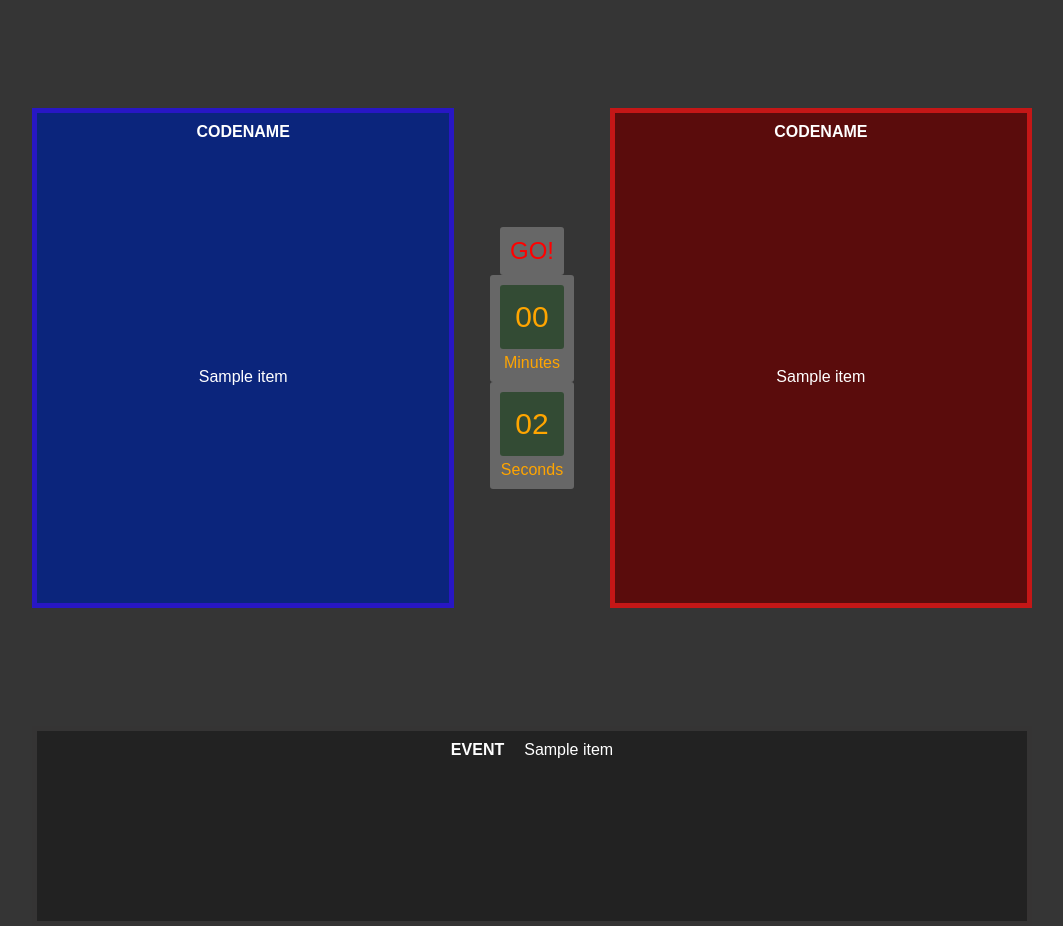
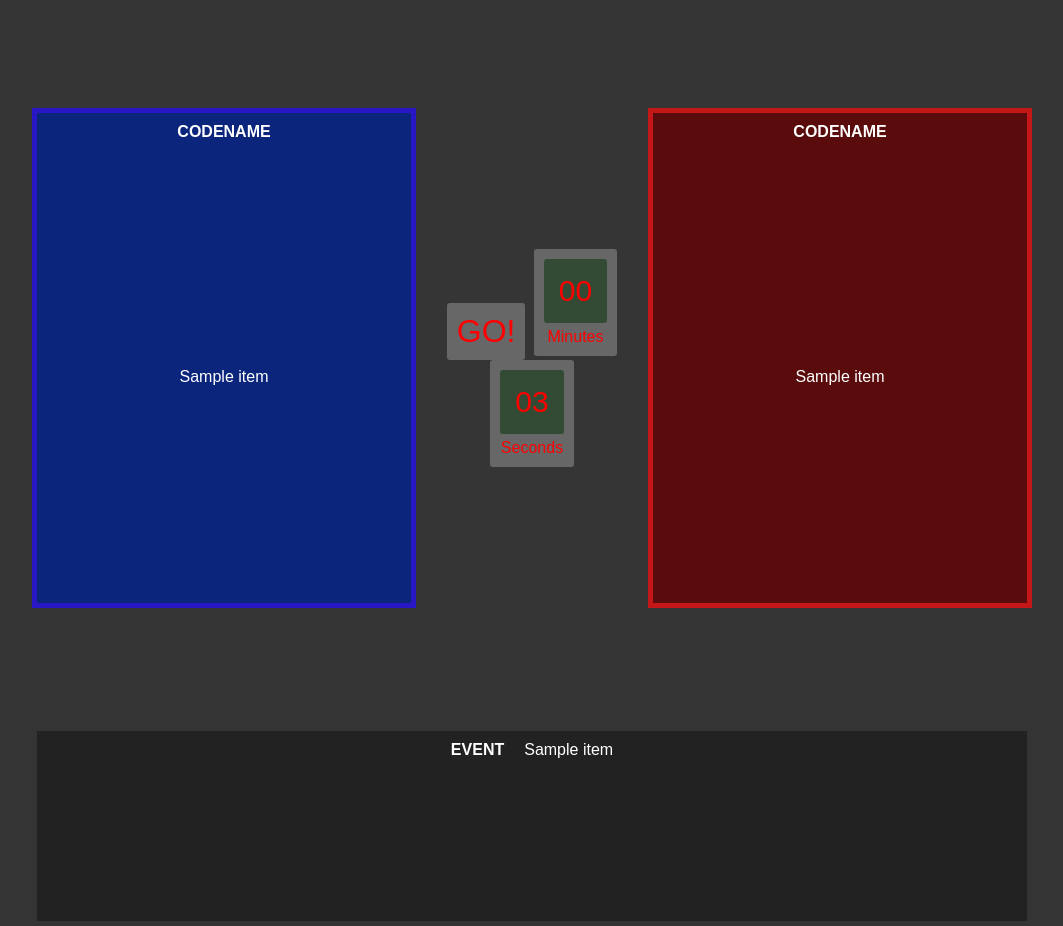
Before and after one commit to Software-Engineering-Spring-2022/Server_Code, a Flask app: template templates/actionScreen.html in a window 1280 px wide. Shown: the whole page, without its empty margins (108-1171 px from the left). Run offline with Flask 2, Linux system fonts and the light colour scheme; the template is opened without the code that fills it: most values are stand-ins (such as "Sample title", 1, 10 or a date in 2020); data that the repository does not hold is empty; parts of the project's set-up code (start-up, migrations or seed data) failed here and were passed over; some libraries are stand-ins or nearby versions.

Commit message:
Timer and actionscreen update

```diff
--- a/templates/actionScreen.html
+++ b/templates/actionScreen.html
@@ -12,7 +12,7 @@
 
 		.BLUE {
 			position: relative;
-			width: 33vw;
+			width: 30vw;
 			height: 500px;
 			background-color: rgb(11, 37, 124);
 			border: 5px solid rgb(40, 23, 196);
@@ -21,7 +21,7 @@
 
 		.RED {
 			position: relative;
-			width: 33vw;
+			width: 30vw;
 			height: 500px;
 			background-color: rgb(90, 12, 12);
 			border: 5px solid rgb(196, 23, 23);
@@ -236,6 +236,7 @@
 					document.getElementById("clockdiv").style.color = "black";
 					clearInterval(timeinterval);
 				}
+			clearInterval(timeinterval);
 			}
 
 			updateClock();
@@ -245,7 +246,7 @@
 
 		var elem = document.getElementById('timer');
 		elem.style.color = "Red";
-		elem.style.fontSize = "x-large";
+		elem.style.fontSize = "xx-large";
 		var timeLeft = 3;
 		var timerId = setInterval(countdown, 1000);
 
@@ -261,8 +262,6 @@
 			}
 		}
 		// attempt to use AJAX to update the page from the server? maybew?
-
-
 	</script>
 </body>
 
```
